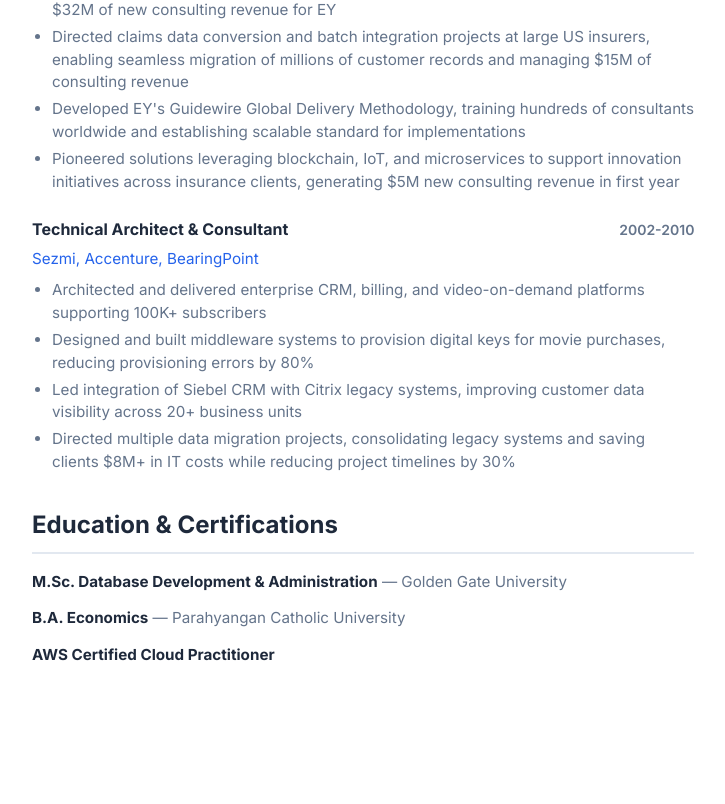
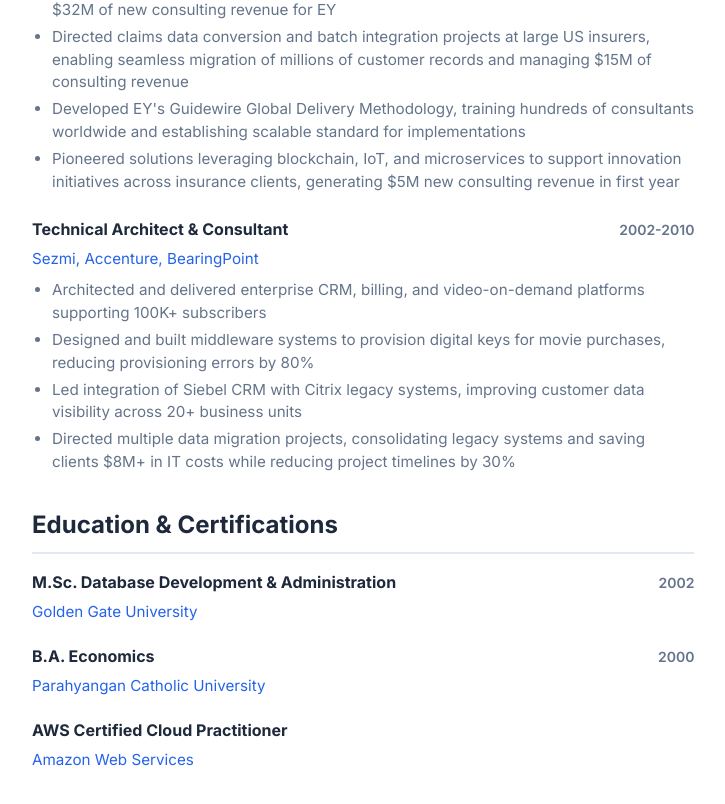
Before and after one commit to reffendie/portfolio, a React (Vite) app: page / in a window 1280 px wide. Shown: the part 1656-2460 px from the top of the page, without its empty margins (40-765 px from the left). Before the commit the page ends 2403 px from the top, so only its background shows below. Built offline with nearby package versions, Linux system fonts and the light colour scheme.

Commit message:
updated the education and certification

```diff
--- a/src/components/Portfolio.jsx
+++ b/src/components/Portfolio.jsx
@@ -114,13 +114,24 @@
             <section className="section">
               <h2>Education & Certifications</h2>
               <div className="education-item">
-                <strong>M.Sc. Database Development & Administration</strong> — Golden Gate University
+                <div className="exp-header">
+                  <strong>M.Sc. Database Development & Administration</strong>
+                  <span className="year">2002</span>
+                </div>
+                <div className="company">Golden Gate University</div>
               </div>
               <div className="education-item">
-                <strong>B.A. Economics</strong> — Parahyangan Catholic University
+                <div className="exp-header">
+                  <strong>B.A. Economics</strong>
+                  <span className="year">2000</span>
+                </div>
+                <div className="company">Parahyangan Catholic University</div>
               </div>
               <div className="education-item">
-                <strong>AWS Certified Cloud Practitioner</strong>
+                <div className="exp-header">
+                  <strong>AWS Certified Cloud Practitioner</strong>
+                </div>
+                <div className="company">Amazon Web Services</div>
               </div>
             </section>
 
--- a/src/components/TechnicalExpertise.jsx
+++ b/src/components/TechnicalExpertise.jsx
@@ -81,14 +81,14 @@
               <div className="cert-icon">🎓</div>
               <div className="cert-details">
                 <div className="cert-name">M.Sc. Database Development & Administration</div>
-                <div className="cert-org">Golden Gate University</div>
+                <div className="cert-org">Golden Gate University (2002)</div>
               </div>
             </div>
             <div className="cert-item">
               <div className="cert-icon">🎓</div>
               <div className="cert-details">
                 <div className="cert-name">B.A. Economics</div>
-                <div className="cert-org">Parahyangan Catholic University</div>
+                <div className="cert-org">Parahyangan Catholic University (2000)</div>
               </div>
             </div>
           </div>
--- a/src/styles/Portfolio.css
+++ b/src/styles/Portfolio.css
@@ -154,13 +154,11 @@
 
 /* Education */
 .education-item {
-  margin-bottom: 0.75rem;
-  font-size: 0.95rem;
-  color: var(--text-light);
+  margin-bottom: 1.25rem;
 }
 
-.education-item strong {
-  color: var(--text);
+.education-item:last-child {
+  margin-bottom: 0;
 }
 
 /* Strengths */
```
